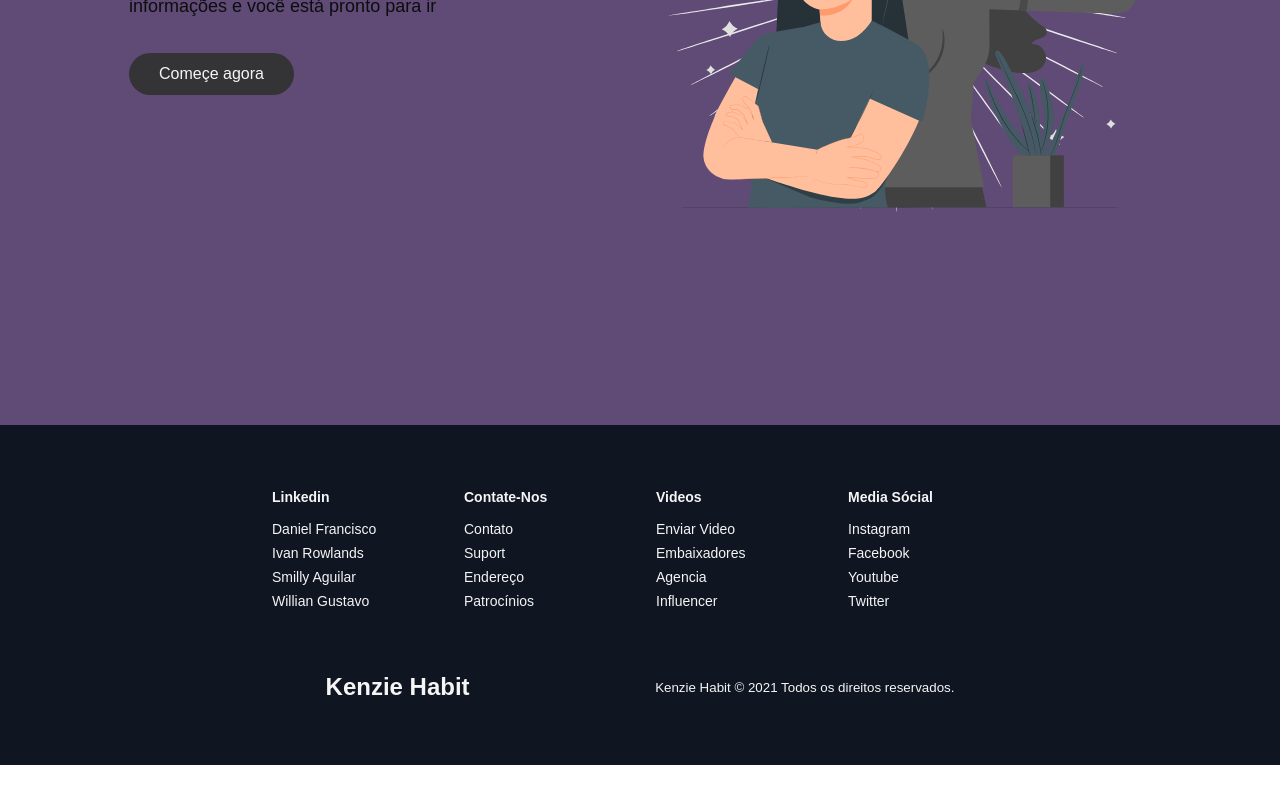
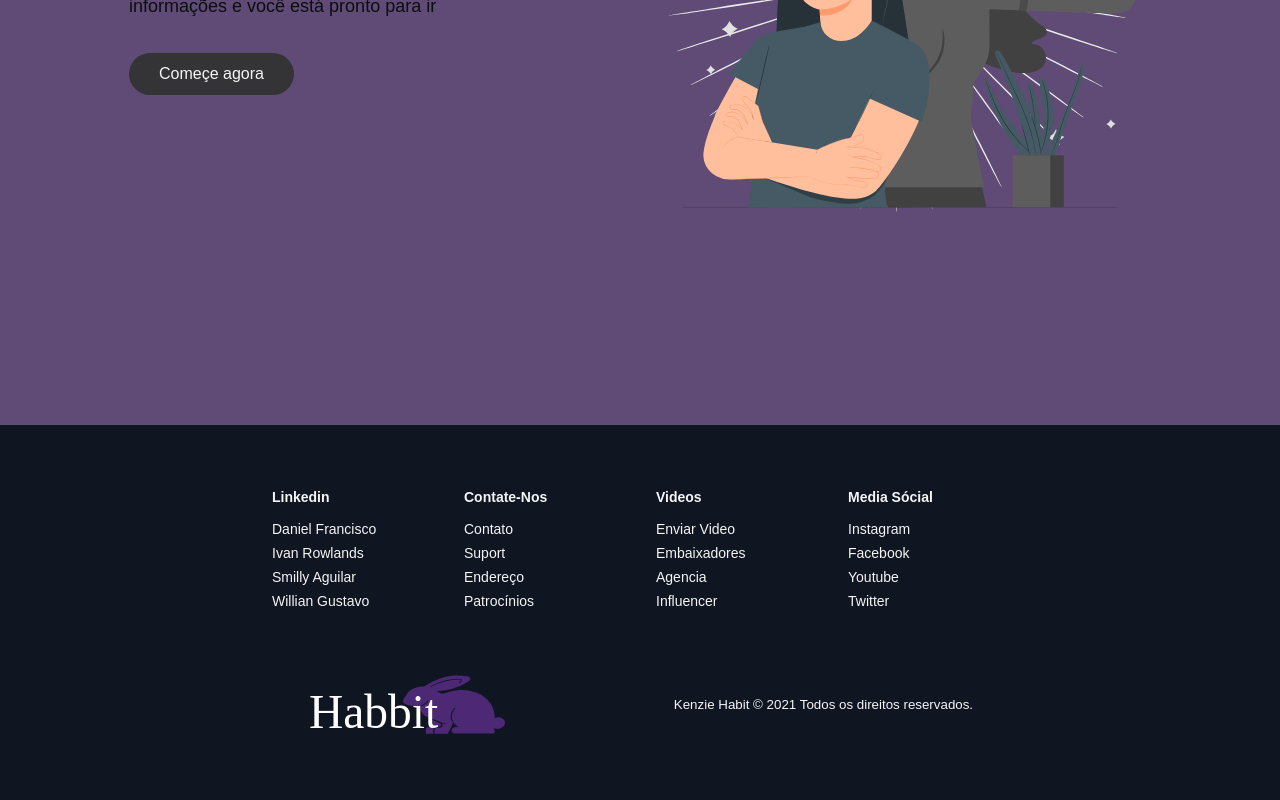
Before and after one commit to daniell18/kenzie-gestao-de-habitos, a React (Create React App) app: page / in a window 1280 px wide. Shown: the part 3815-4615 px from the top of the page. Before the commit the page ends 4580 px from the top, so only its background shows below. Built offline with nearby package versions, Linux system fonts and the light colour scheme; a web font is replaced by a local one.

Commit message:
fix/Footer/ add logo

```diff
--- a/src/Components/Footer/FooterElements.js
+++ b/src/Components/Footer/FooterElements.js
@@ -93,6 +93,9 @@
   align-items: center;
   margin-bottom: 16px;
   font-weight: bold;
+  img {
+    width: 200px;
+  }
 `;
 
 export const WebsiteRights = styled.small`
--- a/src/Components/Footer/index.jsx
+++ b/src/Components/Footer/index.jsx
@@ -1,5 +1,6 @@
 import React from "react";
 import { animateScroll as scroll } from "react-scroll";
+import Logo from "../../Images/logo.svg";
 import {
   FooterContainer,
   FooterLink,
@@ -71,7 +72,7 @@
         <SocialMedia>
           <SocialMediaWrap>
             <SocialLogo to="/" onClick={toggleHome}>
-              Kenzie Habit
+              <img src={Logo} alt="logo" />
             </SocialLogo>
             <WebsiteRights>
               Kenzie Habit © {new Date().getFullYear()} Todos os direitos
```
